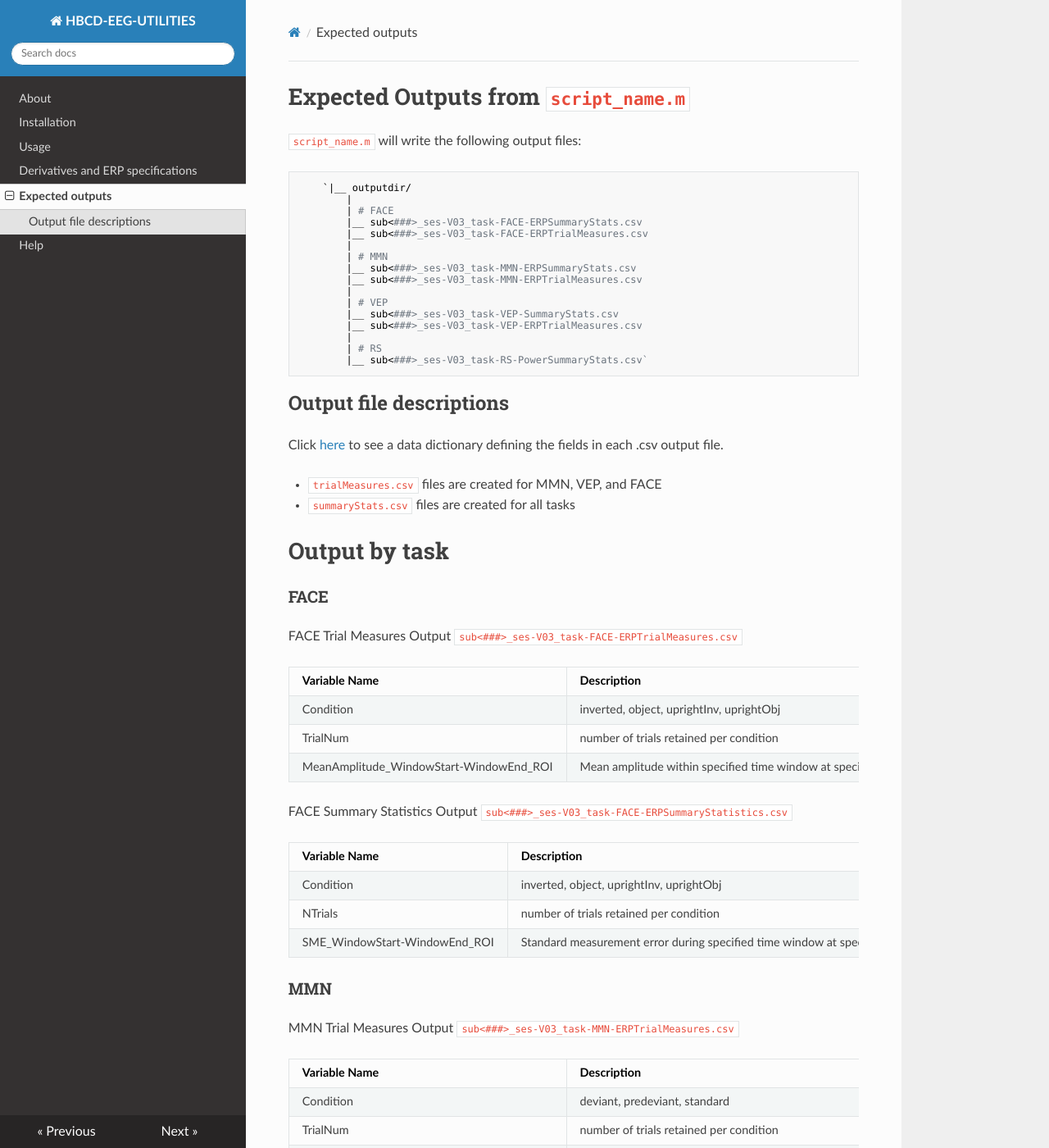
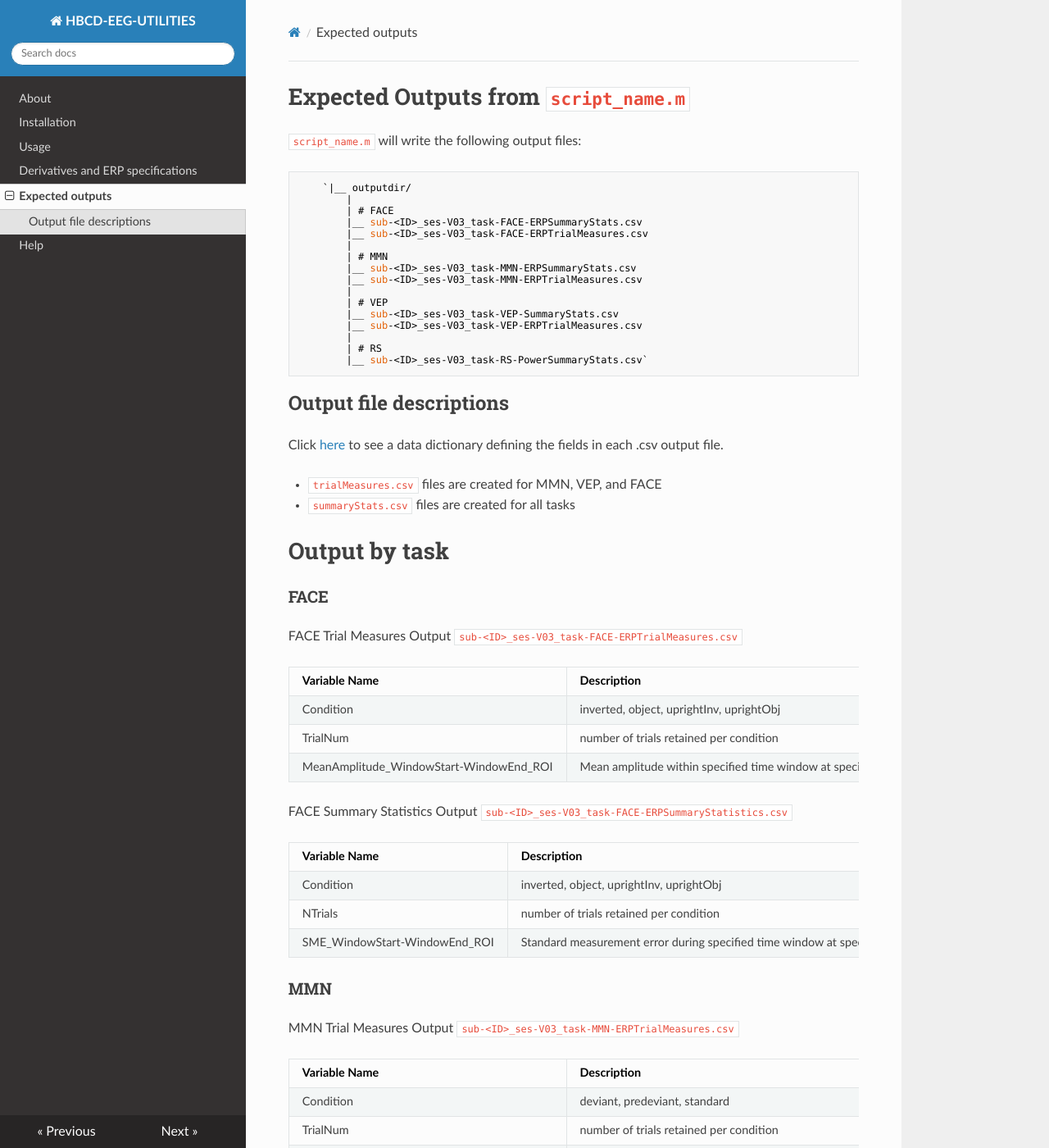
Before and after one commit to Child-Development-Lab/HBCD-EEG-Utilities, an MkDocs documentation site: the page built from docs/expected-outputs.md, in a window 1280 px wide and 1400 px high. Shown: the whole window at 82% size. Built offline with MkDocs 1.6.1, drawn with Linux system fonts in a browser that asks for light colours; nearby versions of some CDN libraries; part of the change alters nothing that is shown; some of the changed text lies outside the part shown.

```diff
--- a/docs/expected-outputs.md
+++ b/docs/expected-outputs.md
@@ -6,19 +6,19 @@
         `|__ outputdir/
             |
             | # FACE
-            |__ sub<###>_ses-V03_task-FACE-ERPSummaryStats.csv
-            |__ sub<###>_ses-V03_task-FACE-ERPTrialMeasures.csv
+            |__ sub-<ID>_ses-V03_task-FACE-ERPSummaryStats.csv
+            |__ sub-<ID>_ses-V03_task-FACE-ERPTrialMeasures.csv
             |
             | # MMN
-            |__ sub<###>_ses-V03_task-MMN-ERPSummaryStats.csv
-            |__ sub<###>_ses-V03_task-MMN-ERPTrialMeasures.csv
+            |__ sub-<ID>_ses-V03_task-MMN-ERPSummaryStats.csv
+            |__ sub-<ID>_ses-V03_task-MMN-ERPTrialMeasures.csv
             |
             | # VEP
-            |__ sub<###>_ses-V03_task-VEP-SummaryStats.csv
-            |__ sub<###>_ses-V03_task-VEP-ERPTrialMeasures.csv
+            |__ sub-<ID>_ses-V03_task-VEP-SummaryStats.csv
+            |__ sub-<ID>_ses-V03_task-VEP-ERPTrialMeasures.csv
             |
             | # RS
-            |__ sub<###>_ses-V03_task-RS-PowerSummaryStats.csv`
+            |__ sub-<ID>_ses-V03_task-RS-PowerSummaryStats.csv`
 
 ## Output file descriptions
 
@@ -33,7 +33,7 @@ Click [here](https://github.com/Child-Development-Lab/HBCD-EEG-Utilities/blob/ma
 ### FACE
 
 FACE Trial Measures Output
-`sub<###>_ses-V03_task-FACE-ERPTrialMeasures.csv`
+`sub-<ID>_ses-V03_task-FACE-ERPTrialMeasures.csv`
 
 | Variable Name | Description                              |
 |---------------|------------------------------------------|
@@ -43,7 +43,7 @@ FACE Trial Measures Output
 
 
 FACE Summary Statistics Output
-`sub<###>_ses-V03_task-FACE-ERPSummaryStatistics.csv`
+`sub-<ID>_ses-V03_task-FACE-ERPSummaryStatistics.csv`
 
 | Variable Name | Description                              |
 |---------------|------------------------------------------|
@@ -55,7 +55,7 @@ FACE Summary Statistics Output
 ### MMN
 
 MMN Trial Measures Output
-`sub<###>_ses-V03_task-MMN-ERPTrialMeasures.csv`
+`sub-<ID>_ses-V03_task-MMN-ERPTrialMeasures.csv`
 
 | Variable Name | Description                              |
 |---------------|------------------------------------------|
@@ -66,7 +66,7 @@ MMN Trial Measures Output
 | Latency_WindowStart-WindowEnd_ROI | Latency to peak within specified time window at specified ROI |
 
 MMN Summary Statistics Output
-`sub<###>_ses-V03_task-MMN-ERPSummaryStatistics.csv`
+`sub-<ID>_ses-V03_task-MMN-ERPSummaryStatistics.csv`
 
 | Variable Name | Description                              |
 |---------------|------------------------------------------|
@@ -78,7 +78,7 @@ MMN Summary Statistics Output
 ### Visual Evoked Potential
 
 VEP Trial Measures Output
-`sub<###>_ses-V03_task-VEP-ERPTrialMeasures.csv`
+`sub-<ID>_ses-V03_task-VEP-ERPTrialMeasures.csv`
 
 | Variable Name | Description                              |
 |---------------|------------------------------------------|
@@ -89,7 +89,7 @@ VEP Trial Measures Output
 | Latency_WindowStart-WindowEnd_ROI | Latency to peak within specified time window at specified ROI |
 
 VEP Summary Statistics Output
-`sub<###>_ses-V03_task-VEP-ERPSummaryStatistics.csv`
+`sub-<ID>_ses-V03_task-VEP-ERPSummaryStatistics.csv`
 
 | Variable Name | Description                              |
 |---------------|------------------------------------------|
@@ -100,7 +100,7 @@ VEP Summary Statistics Output
 ### Resting State
 
 RS Summary Statistics Output
-`sub<###>_ses-V03_task-RS-PowerSummaryStats.csv`
+`sub-<ID>_ses-V03_task-RS-PowerSummaryStats.csv`
 
 | Variable Name | Description                              |
 |---------------|------------------------------------------|
```
